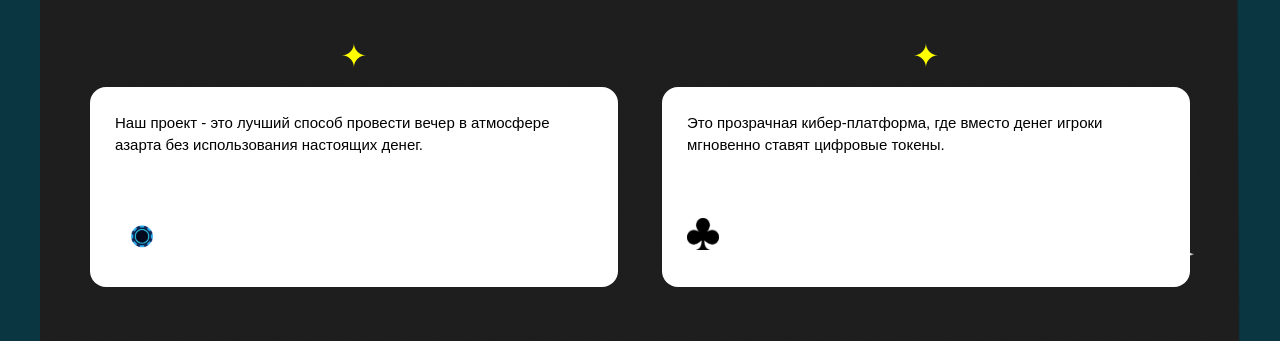
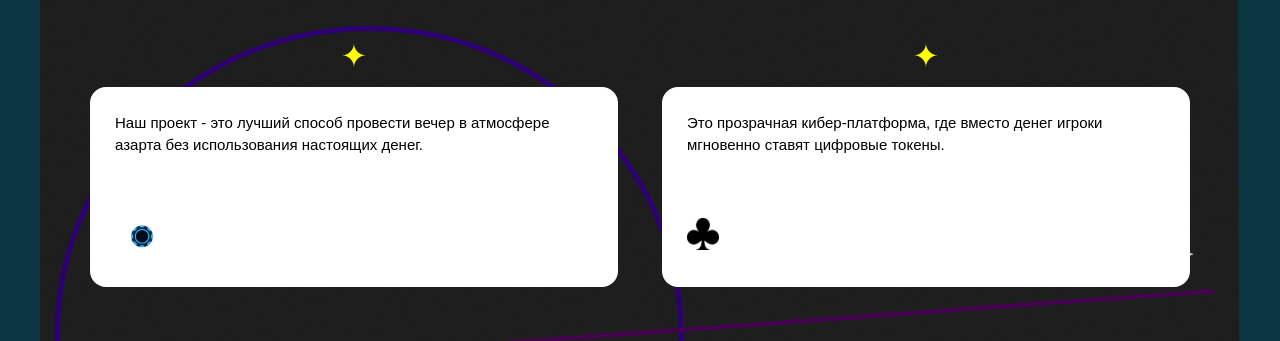
Before and after one commit to geoi54/proekt2222, a plain HTML site: page index.html in a window 1280 px wide. Shown: the part 333-674 px from the top of the page. Drawn offline with Linux system fonts and the light colour scheme.

Commit message:
Add files via upload

```diff
--- a/style.css
+++ b/style.css
@@ -13,10 +13,10 @@ body {
     width: 100%;
     max-width: 1200px;
 
-    background-image: url('img/Frame 15 (5).png');
+    background-image: url('img/Group 10.png');
 
     background-position: center;
-    background-attachment: fixed;
+
 
     padding: 0 50px 50px 50px;
     display: flex;
```
Also changed, not shown: img/Group 10.png (added).
